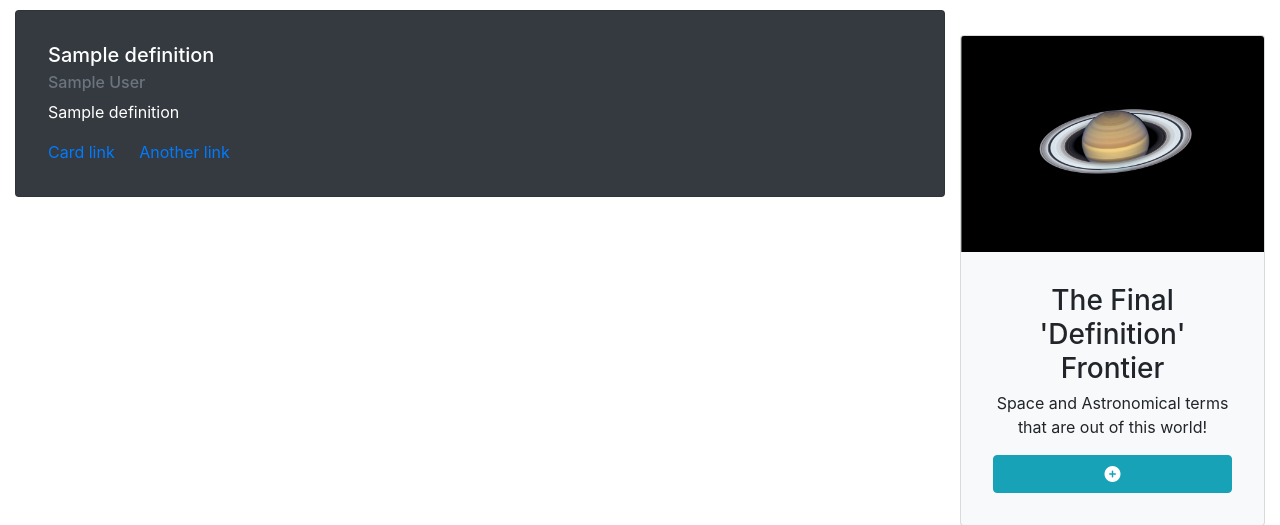
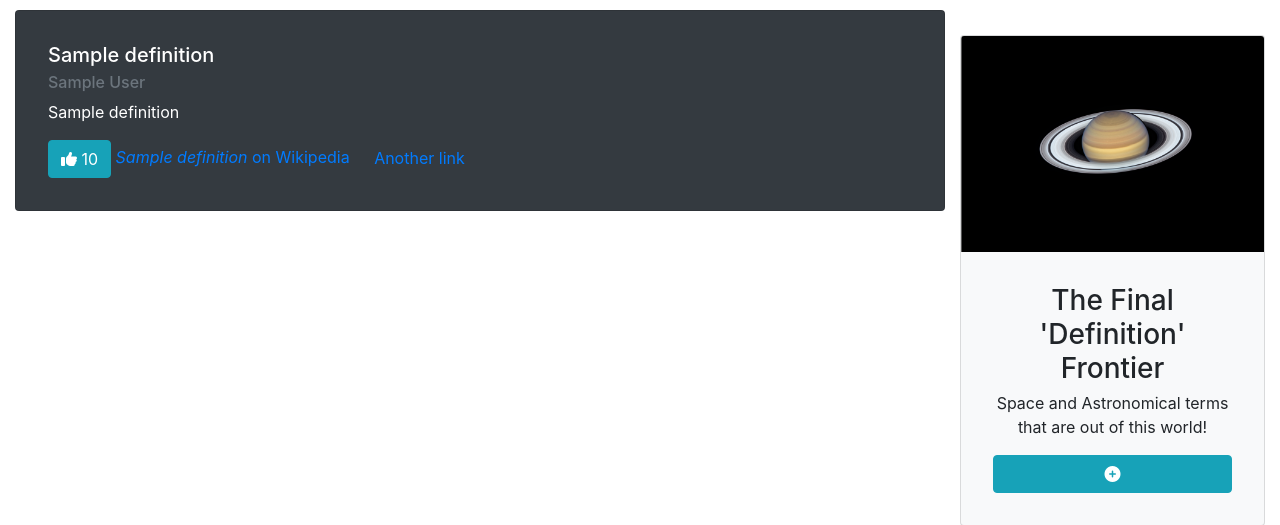
Before and after one commit to scottymcandrew/space-wiki, a Flask app: page / in a window 1280 px wide. Shown: the part 138-663 px from the top of the page. Run offline with Flask 2, Linux system fonts and the light colour scheme; a database or web service that is not in the repository returns one stand-in record (values such as "Sample title"); some libraries are stand-ins or nearby versions.

Commit message:
Filtered results for main page to display latest 5 definitions

```diff
--- a/app.py
+++ b/app.py
@@ -1,4 +1,6 @@
 import os
+
+import pymongo
 from flask import Flask, render_template, redirect, request, url_for, request
 from flask_pymongo import PyMongo
 from bson.objectid import ObjectId
@@ -13,11 +15,10 @@ mongo = PyMongo(app)
 @app.route('/')
 @app.route('/space')
 def get_definitions():
-    db = mongo.db
-    col = mongo.db["space_definitions"]
-    print(col.find())
+    # Grab the latest 5 definitions for display on the main page. Filter to only print ones marked as top (most votes)
+    coll = mongo.db.definitions.find({'top_definition': True}).sort("date", pymongo.DESCENDING).limit(5)
     return render_template('space.html',
-                           definitions=mongo.db.definitions.find())
+                           definitions=coll)
 
 
 if __name__ == '__main__':
--- a/templates/base.html
+++ b/templates/base.html
@@ -10,6 +10,8 @@
           integrity="sha384-ggOyR0iXCbMQv3Xipma34MD+dH/1fQ784/j6cY/iJTQUOhcWr7x9JvoRxT2MZw1T" crossorigin="anonymous">
 
     <link rel="stylesheet" href="{{ url_for('static', filename='css/style.css') }}" type="text/css"/>
+    <link rel="shortcut icon" href="{{ url_for('static', filename='images/favicon.ico') }}" type="image/x-icon">
+    <link rel="icon" href="{{ url_for('static', filename='images/favicon.ico') }}" type="image/x-icon">
 
     <title>The Final 'Definition' Frontier</title>
 </head>
--- a/templates/space.html
+++ b/templates/space.html
@@ -9,8 +9,13 @@
                         <h5 class="card-title">{{ d.definition_name }}</h5>
                         <h6 class="card-subtitle mb-2 text-muted">{{ d.author }}</h6>
                         <p class="card-text">{{ d.definition }}</p>
-                        <a href="#" class="card-link">Card link</a>
-                        <a href="#" class="card-link">Another link</a>
+                        <div class="card-links-container">
+                            <button type="button" class="btn btn-info"><a href="#" class="card-link text-reset"><i
+                                    class="fas fa-thumbs-up"></i></a> {{ d.votes }}</button>
+                            <a href="https://en.wikipedia.org/wiki/{{ d.definition_name }}" target="_blank"
+                               class="card-link"><em>{{ d.definition_name }}</em> on Wikipedia</a>
+                            <a href="#" class="card-link">Another link</a>
+                        </div>
                     </div>
                 </div>
             {% endfor %}
@@ -22,7 +27,8 @@
                     <h3 class="card-title">The Final 'Definition' Frontier</h3>
                     <h6 class="card-subtitle mb-2 text-muted"></h6>
                     <p class="card-text">Space and Astronomical terms that are out of this world!</p>
-                    <button type="button" class="btn btn-block btn-info"><a href="#" class="card-link text-reset"><i class="fas fa-plus-circle"></i></a></button>
+                    <button type="button" class="btn btn-block btn-info"><a href="#" class="card-link text-reset"><i
+                            class="fas fa-plus-circle"></i></a></button>
                 </div>
 
             </div>
```
Also changed, not shown: static/images/favicon.ico (added).
